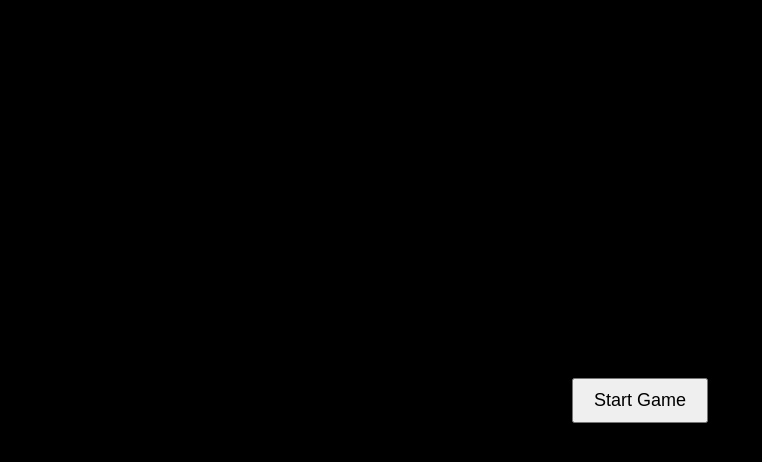
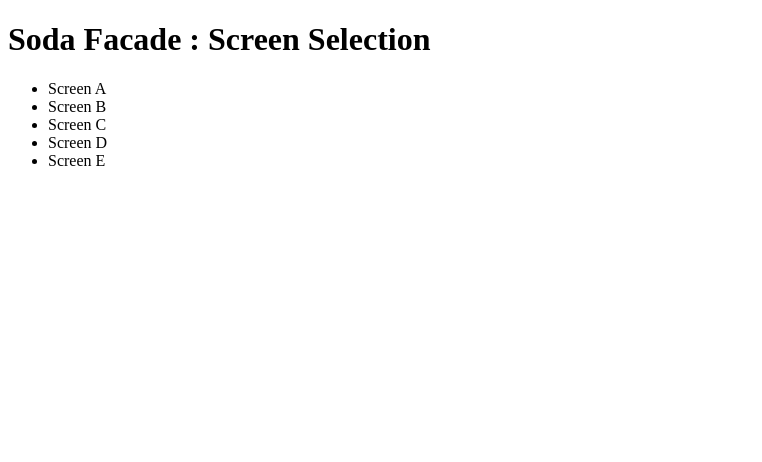
Before and after one commit to sodavr1/pingpong-facade, a plain HTML site: page public/index.html in a window 1280 px wide. Shown: the whole page, without its empty margins (0-762 px from the left). Drawn offline with Linux system fonts and the light colour scheme.

Commit message:
- restructuring folder structure - updated README.md # html mods - renaming html files for screens

```diff
--- a/public/index.html
+++ b/public/index.html
@@ -1,13 +1,18 @@
 <!DOCTYPE html>
 <html lang="en">
 <head>
-    <title>Basic Pong HTML Game</title>
     <meta charset="UTF-8">
-    <link rel="stylesheet" href="main.css">
+    <title>Soda Facade</title>
+    <link rel="stylesheet" href="css/mainmenu.css">
 </head>
 <body>
-<button id="startButton">Start Game</button>
-<canvas width="418" height="652" id="game"></canvas>
-<script src = 'js/main.js'></script>
+<h1>Soda Facade : Screen Selection</h1>
+<ul>
+    <li>Screen A</li>
+    <li>Screen B</li>
+    <li>Screen C</li>
+    <li>Screen D</li>
+    <li>Screen E</li>
+</ul>
 </body>
 </html>
```
Also changed, not shown: public/screenE.html (added, +13 -0 lines), README.md, public/css/main.css (renamed from public/main.css), public/css/mainmenu.css (added).
